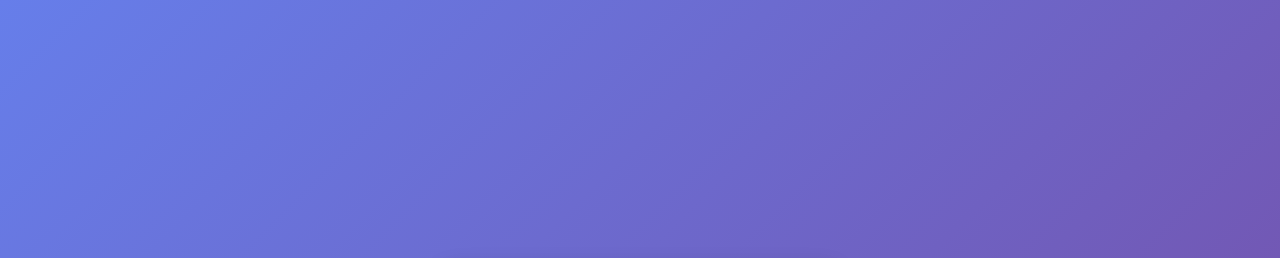
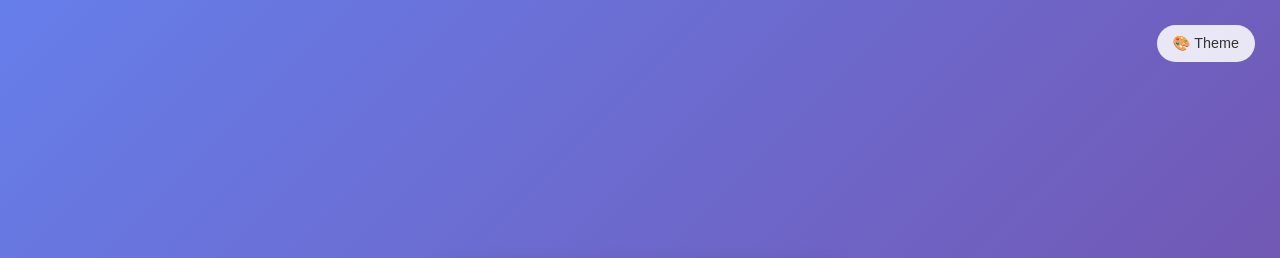
Before and after one commit to NicholasWongCT/my-website, a plain HTML site: page index.html in a window 1280 px wide. Shown: the top 258 px of the page. Drawn offline with Linux system fonts and the light colour scheme.

Commit message:
Update index.html

```diff
--- a/index.html
+++ b/index.html
@@ -11,9 +11,10 @@
             display: flex;
             justify-content: center;
             align-items: center;
-            background: linear-gradient(135deg, #667eea, #764ba2);
             font-family: Arial, sans-serif;
             color: white;
+            transition: background 0.5s ease;
+            background: linear-gradient(135deg, #667eea, #764ba2);
         }
 
         .container {
@@ -57,9 +58,23 @@
             transform: scale(1.05);
             box-shadow: 0 5px 15px rgba(0,0,0,0.3);
         }
+
+        /* Theme button */
+        .theme-btn {
+            position: fixed;
+            top: 15px;
+            right: 15px;
+            background: rgba(255,255,255,0.85);
+            color: #333;
+            padding: 10px 16px;
+            border-radius: 20px;
+            font-size: 0.9rem;
+        }
     </style>
 </head>
 <body>
+
+    <button class="theme-btn" onclick="changeTheme()">🎨 Theme</button>
 
     <div class="container">
         <h1>Button Click Counter</h1>
@@ -71,6 +86,15 @@
 
     <script>
         let count = 0;
+        let themeIndex = 0;
+
+        const themes = [
+            "linear-gradient(135deg, #667eea, #764ba2)",
+            "linear-gradient(135deg, #ff9a9e, #fad0c4)",
+            "linear-gradient(135deg, #43cea2, #185a9d)",
+            "linear-gradient(135deg, #f7971e, #ffd200)",
+            "linear-gradient(135deg, #fc5c7d, #6a82fb)"
+        ];
 
         function increment() {
             count++;
@@ -81,6 +105,11 @@
             count = 0;
             document.getElementById("count").textContent = count;
         }
+
+        function changeTheme() {
+            themeIndex = (themeIndex + 1) % themes.length;
+            document.body.style.background = themes[themeIndex];
+        }
     </script>
 
 </body>
```
